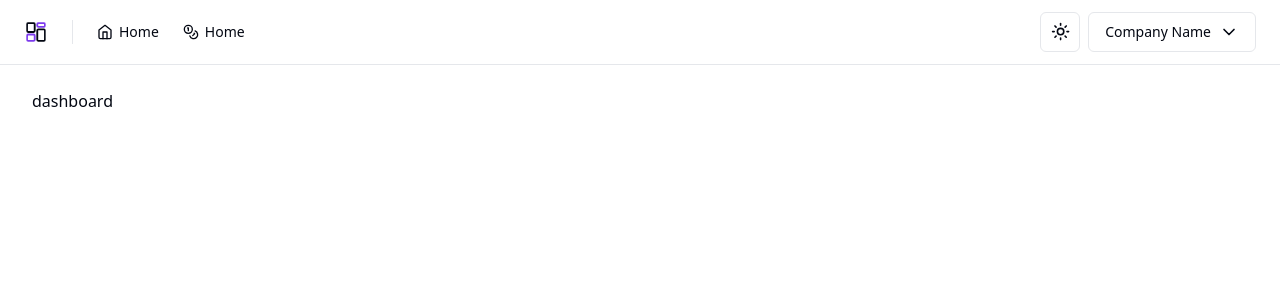
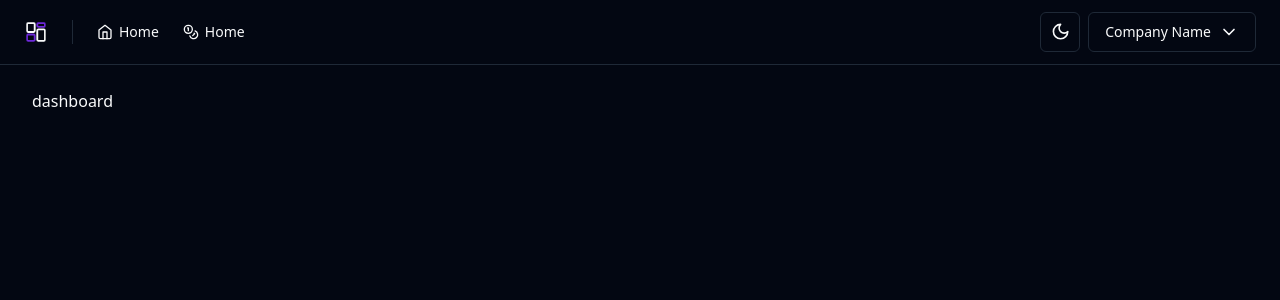
Before and after one commit to conniepaula/entrepreneur-dashboard, a React (Vite) app: page / in a window 1280 px wide. Shown: the top 300 px of the page. Built offline with nearby package versions, Linux system fonts and the light colour scheme.

Commit message:
chore: disallow "system" theme, implement simplified version of theme toggle button

```diff
--- a/src/App.tsx
+++ b/src/App.tsx
@@ -10,7 +10,7 @@ import { router } from "@/pages/routes";
 export function App() {
   return (
     <HelmetProvider>
-      <ThemeProvider storageKey="dashboard-theme">
+      <ThemeProvider storageKey="dashboard-theme" defaultTheme="dark">
         <Helmet titleTemplate="%s | Entrepreneur Dashboard" />
         <Toaster />
         <RouterProvider router={router} />
--- a/src/components/header.tsx
+++ b/src/components/header.tsx
@@ -27,13 +27,13 @@ const navigationLinks = [
 export function Header() {
   return (
     <nav className="sticky inset-x-0 top-0 z-30 border-b bg-background">
-      <div className="flex h-16 items-center gap-6 px-6">
+      <div className="flex h-16 items-center justify-between gap-6 px-6">
         <Logo className="h-6 w-6 text-black" />
         {/* Mobile navigation bar */}
-        <div className="w-full md:hidden">
+        <div className="flex items-center gap-3 md:hidden">
           <Drawer fixed={true}>
             <DrawerTrigger asChild>
-              <Menu className="ml-auto" />
+              <Menu />
             </DrawerTrigger>
             <DrawerContent className="flex h-full flex-col px-8 pb-8 md:hidden">
               <div className="space-y-4 pt-8">
@@ -47,6 +47,7 @@ export function Header() {
               <MobileAccountMenu />
             </DrawerContent>
           </Drawer>
+          <ModeToggle />
         </div>
 
         {/* Desktop navigation bar */}
--- a/src/components/theme/theme-toggle.tsx
+++ b/src/components/theme/theme-toggle.tsx
@@ -2,36 +2,22 @@ import { Moon, Sun } from "lucide-react";
 
 import { useTheme } from "@/components/theme/theme-provider";
 import { Button } from "@/components/ui/button";
-import {
-  DropdownMenu,
-  DropdownMenuContent,
-  DropdownMenuItem,
-  DropdownMenuTrigger,
-} from "@/components/ui/dropdown-menu";
 
 export function ModeToggle() {
-  const { setTheme } = useTheme();
+  const { setTheme, theme } = useTheme();
 
   return (
-    <DropdownMenu>
-      <DropdownMenuTrigger asChild>
-        <Button variant="outline" size="icon">
-          <Sun className="h-[1.2rem] w-[1.2rem] rotate-0 scale-100 transition-all dark:-rotate-90 dark:scale-0" />
-          <Moon className="absolute h-[1.2rem] w-[1.2rem] rotate-90 scale-0 transition-all dark:rotate-0 dark:scale-100" />
-          <span className="sr-only">Toggle theme</span>
-        </Button>
-      </DropdownMenuTrigger>
-      <DropdownMenuContent align="end">
-        <DropdownMenuItem onClick={() => setTheme("light")}>
-          Light
-        </DropdownMenuItem>
-        <DropdownMenuItem onClick={() => setTheme("dark")}>
-          Dark
-        </DropdownMenuItem>
-        <DropdownMenuItem onClick={() => setTheme("system")}>
-          System
-        </DropdownMenuItem>
-      </DropdownMenuContent>
-    </DropdownMenu>
+    <Button
+      variant="outline"
+      size="icon"
+      onClick={() => {
+        const newTheme = theme === "light" ? "dark" : "light";
+        setTheme(newTheme);
+      }}
+    >
+      <Sun className="h-[1.2rem] w-[1.2rem] rotate-0 scale-100 transition-all dark:-rotate-90 dark:scale-0" />
+      <Moon className="absolute h-[1.2rem] w-[1.2rem] rotate-90 scale-0 transition-all dark:rotate-0 dark:scale-100" />
+      <span className="sr-only">Toggle theme</span>
+    </Button>
   );
 }
```
